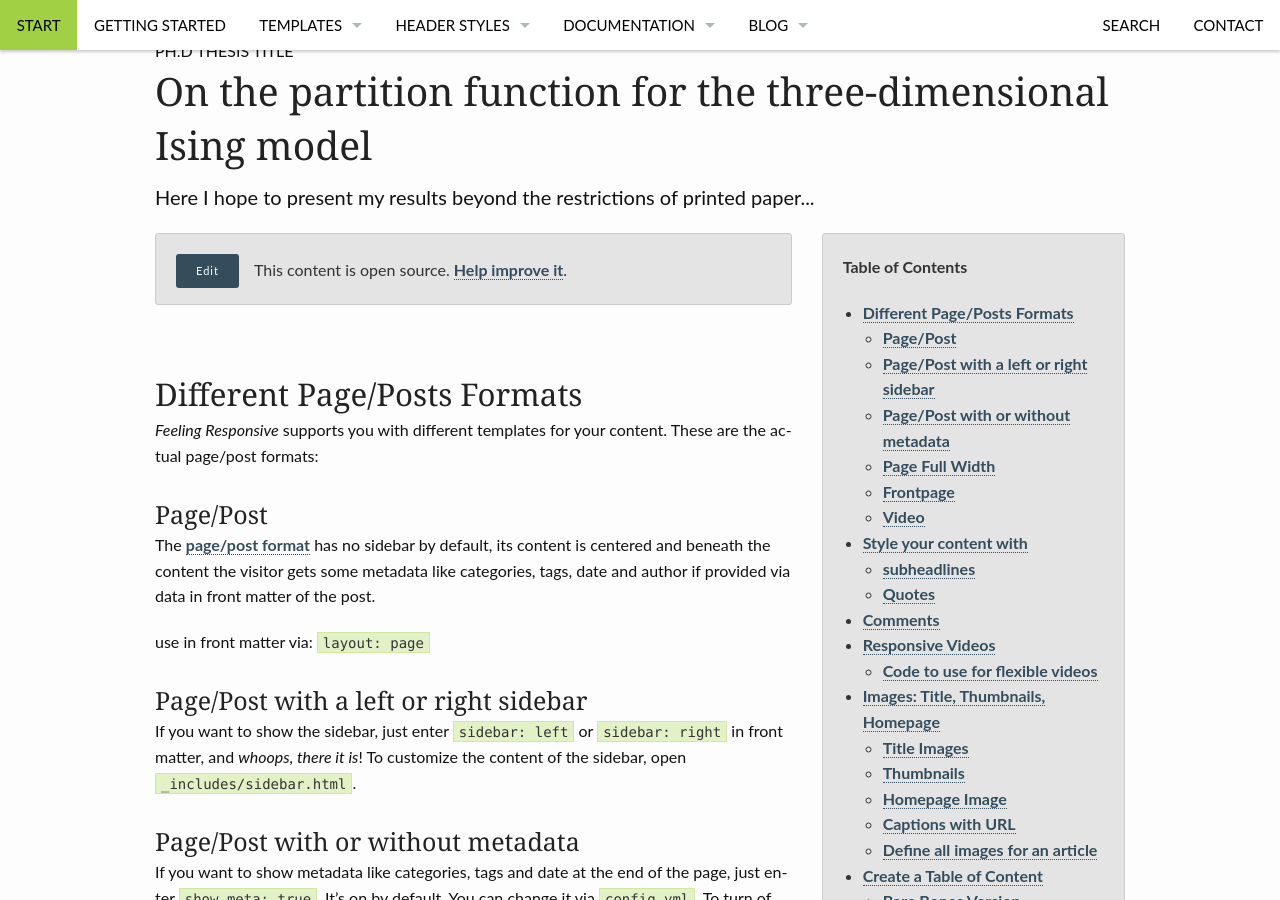
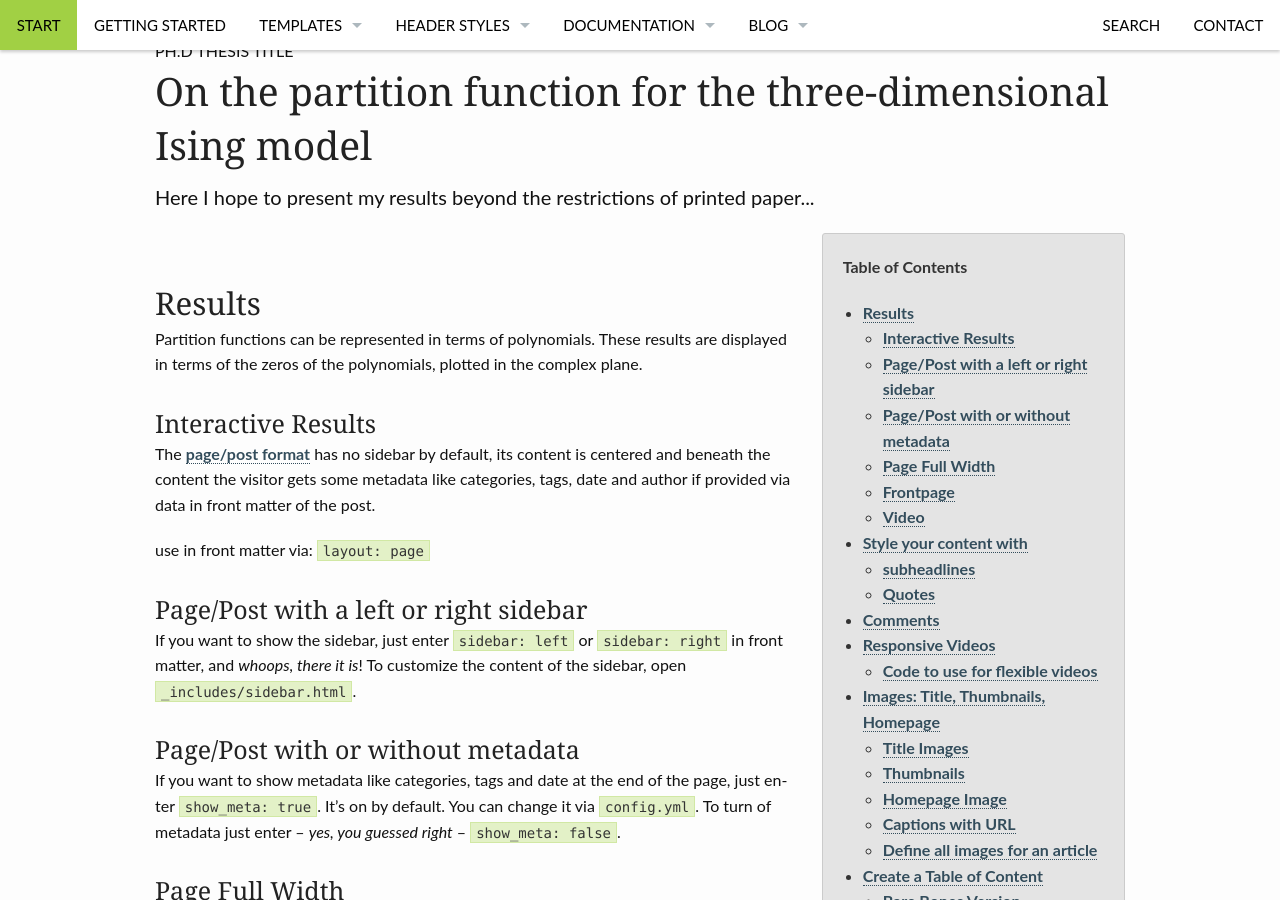
Before and after one commit to DrValani/DrValani.github.io, a Jekyll site: the page built from pages/phd.md, in a window 1280 px wide and 900 px high, scrolled down 352 px. Built offline with Jekyll 4.4.1, drawn with Linux system fonts in a browser that asks for light colours.

Commit message:
updated phd home page

```diff
--- a/pages/phd.md
+++ b/pages/phd.md
@@ -20,13 +20,13 @@ header:
 
 
 <div class="medium-8 medium-pull-4 columns" markdown="1">
-{% include improve_content.html %}
 
-## Different Page/Posts Formats   {#formats}
+## Results    {#results}
 
-*Feeling Responsive* supports you with different templates for your content. These are the actual page/post formats:
+Partition functions can be represented in terms of polynomials. These results are displayed in terms of the zeros of the polynomials, plotted in the complex plane.
 
-### Page/Post
+
+### Interactive Results
 The [page/post format]({{ site.url }}/design/page/) has no sidebar by default, its content is centered and beneath the content the visitor gets some metadata like categories, tags, date and author if provided via data in front matter of the post.
 
 use in front matter via: `layout: page`
```
